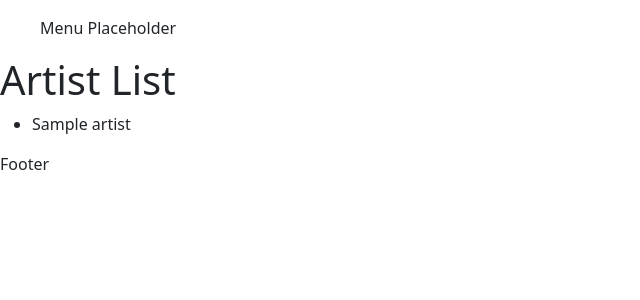
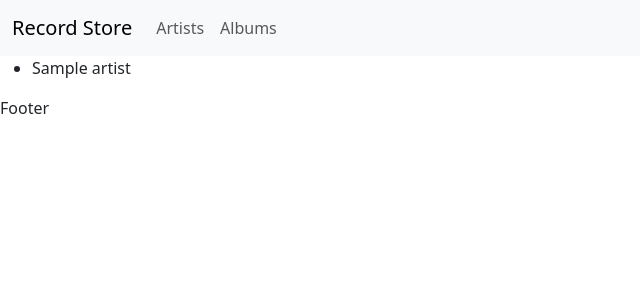
Before and after one commit to Ezkll/ComIT_RecordStore, a Django app: page / in a window 1280 px wide. Shown: the top 300 px of the page, without its empty margins (0-640 px from the left). Run offline with Django 5.2, Linux system fonts and the light colour scheme; tables that the repository leaves empty hold one stand-in row (values such as "Sample post"); some libraries are stand-ins or nearby versions.

Commit message:
Added Navigation Menu

```diff
--- a/RecordStore/urls.py
+++ b/RecordStore/urls.py
@@ -22,13 +22,9 @@ from django.urls import path, include
 
 from inventory.views import ArtistView
 
-
-
 urlpatterns = [
-
+    path('', ArtistView.as_view(), name='artist-list'),
     path('admin/', admin.site.urls),
     path('inventory/', include('inventory.urls')),
-    path('', ArtistView.as_view(), name='artist-list'),
-
 
 ]
--- a/inventory/templates/artist_list.html
+++ b/inventory/templates/artist_list.html
@@ -1,16 +1,15 @@
 {% extends 'base.html' %}
 {% block title %}Artist List{% endblock %}
-{% block header%}<h1>Artist List</h1>{%endblock%}
 {% block main%}
 
       {% if artists %}
       <ul>
       {% for artist in artists %}
-      {% include 'artist_list_item.html' %}
+      <li>{{artist.name}}</li>
       {% endfor %}
       </ul>
       {% else %}
-      <p>No artists found.</p>
+      <p>No artists found</p>
       {% endif %}
 
 {% endblock %}
--- a/inventory/urls.py
+++ b/inventory/urls.py
@@ -1,10 +1,13 @@
+from turtle import home
 from django.urls import path
-from inventory.views import ArtistView
+from inventory.views import AlbumView, ArtistView
 
 
 urlpatterns = [
 
-    path('', ArtistView.as_view(), name='artist-list'),
+
+    path('artists/', ArtistView.as_view(), name='artist-list'),
+    path('albums/', AlbumView.as_view(), name='albums'),
 
 ]
 
--- a/inventory/views.py
+++ b/inventory/views.py
@@ -1,7 +1,7 @@
 from django.http import HttpRequest
 from django.shortcuts import render
 from django.views import View
-from inventory.models import Artist
+from inventory.models import Album, Artist
 
 # Create your views here.
 class ArtistView(View):
@@ -11,3 +11,11 @@ class ArtistView(View):
             'artists': artists
         }
         return render(request = request, template_name='artist_list.html', context=context)
+
+class AlbumView(View):
+    def get(self, request: HttpRequest):
+        albums = Album.objects.all()
+        context = {
+            'albums': albums
+        }
+        return render(request = request, template_name='album_list.html', context=context)
--- a/templates/base.html
+++ b/templates/base.html
@@ -10,13 +10,26 @@
   </head>
   <body>
     {%block content%}
-    <nav>
-      <menu>
-        {% block menu%} Menu Placeholder {%endblock%}
-      </menu>
+    <nav class="navbar navbar-expand-lg bg-body-tertiary">
+      <div class="container-fluid">
+      <a class="navbar-brand" href="{% url 'artist-list' %}">Record Store</a>
+      <button class="navbar-toggler" type="button" data-bs-toggle="collapse" data-bs-target="#navbarSupportedContent" aria-controls="navbarSupportedContent" aria-expanded="false" aria-label="Toggle navigation">
+        <span class="navbar-toggler-icon"></span>
+      </button>
+      <div class="collapse navbar-collapse" id="navbarSupportedContent">
+        <ul class="navbar-nav me-auto mb-2 mb-lg-0">
+        <li class="nav-item">
+          <a class="nav-link" href="{% url 'artist-list' %}">Artists</a>
+        </li>
+        <li class="nav-item">
+          <a class="nav-link" href="{% url 'albums' %}">Albums</a>
+        </li>
+        </ul>
+      </div>
+      </div>
     </nav>
     <main>
-      {% block header%}<h1>Header Placehodler</h1>{%endblock%}
+
       {% block main%} <p>Content</p> {%endblock%}
     </main>
     <footer>
```
Also changed, not shown: inventory/templates/album_list.html (added, +16 -0 lines), templates/home.html (added, +22 -0 lines).
